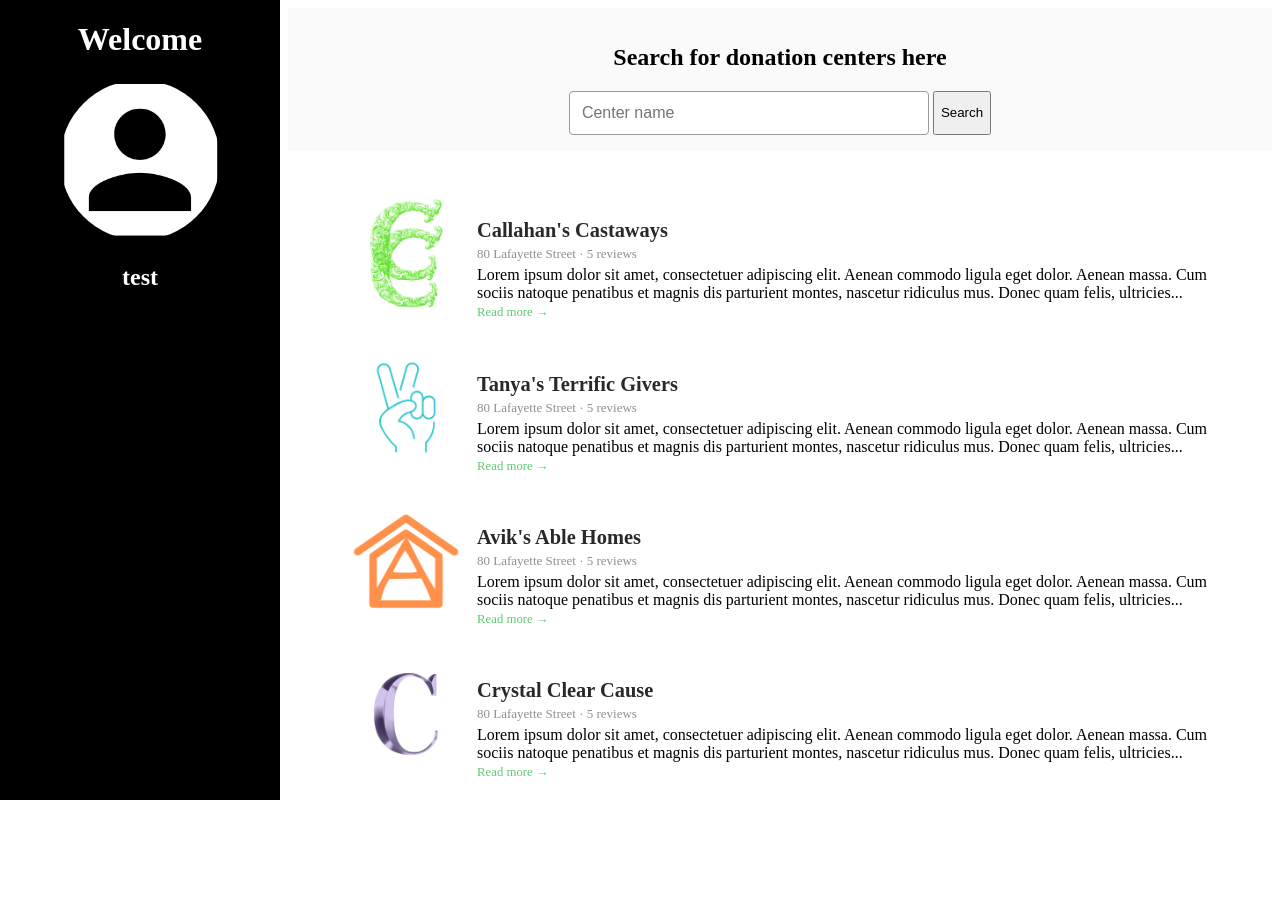
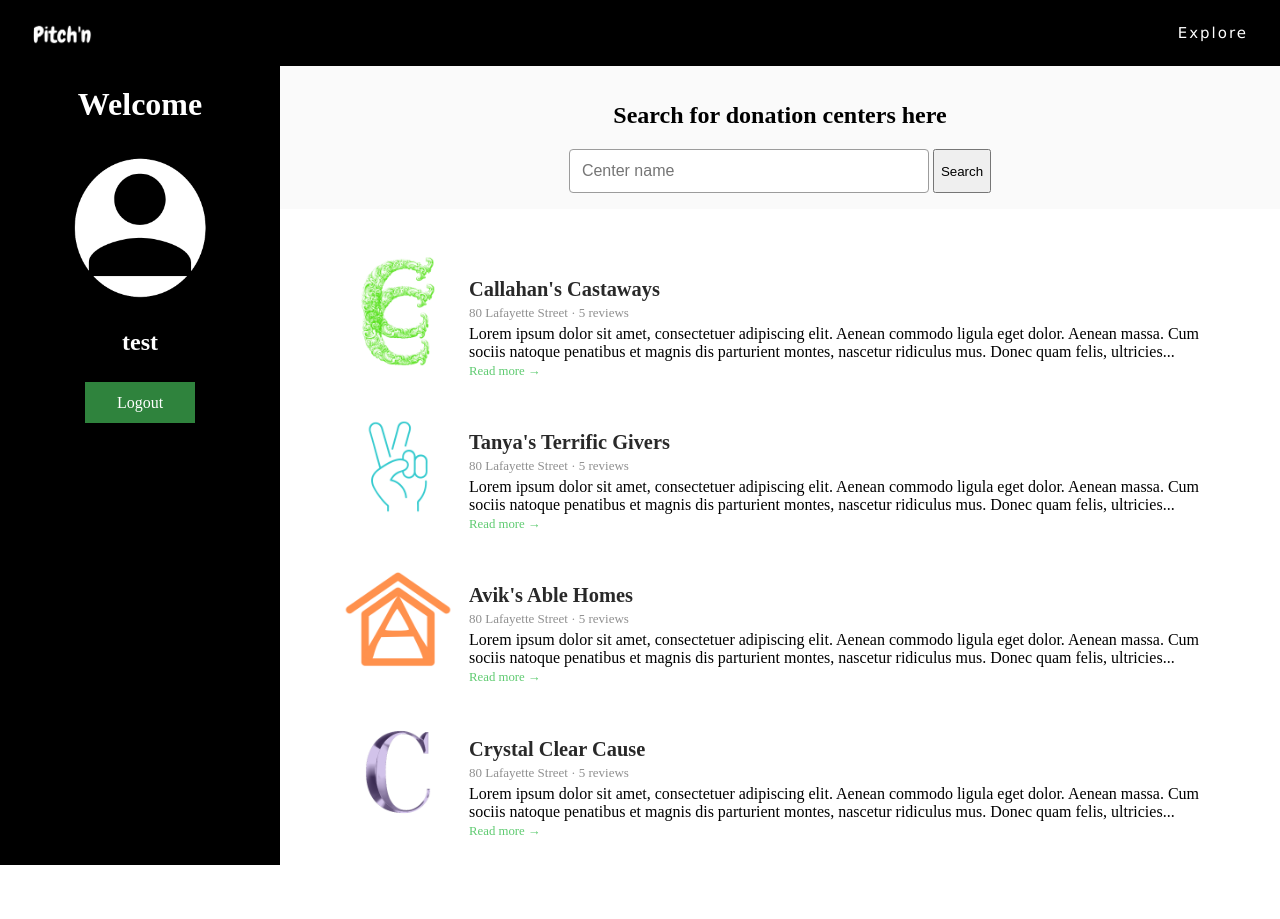
Before and after one commit to csongbird/Pitch-n, a Flask app: page /profile in a window 1280 px wide. Before the commit the page ends 800 px from the top, so only its background shows below. Run offline with Flask 2, Linux system fonts and the light colour scheme; a user stored in the database is signed in.

Commit message:
Added log-out functionality

```diff
--- a/source/app.py
+++ b/source/app.py
@@ -1,6 +1,7 @@
 from flask import Flask, Blueprint, render_template
 from flask import redirect, url_for, request, flash
 from .models import User, Organization
+from flask_login import logout_user
 from .maps import generate_map
 from .__init__ import database, create_app
 from .db import get_user, add_user, get_org, add_org
@@ -21,7 +22,6 @@
 @auth.route('/index.html')
 @app.route('/index.html')
 def login():
-    print("INDEX")
     logo = os.path.join(app.config['UPLOAD_FOLDER'], 'logo.png')
     background = os.path.join(app.config['UPLOAD_FOLDER'], 'background.png')
     return render_template('index.html', logo=logo, background=background)
@@ -75,17 +75,14 @@
 @app.route('/login', methods=['POST'])
 @auth.route('/login', methods=['POST'])
 def login_post():
-    print("TRYING TO LOG IN")
     name = request.form.get('uname')
     password = request.form.get('psw')
     remember = True if request.form.get('remember') else False
 
     log_in = get_user(name, name, password)
-    print(log_in)
     user = True
     if log_in[1] != 200:
         log_in = get_org(name, name, password, "", "")
-        print(log_in)
         user = False
     if log_in[1] != 200:
         flash('Please check your login details and try again.')
@@ -101,11 +98,12 @@
                    password,
                    remember)
         return redirect(url_for('main.profile'))
+
     Organization.login(log_in[0]['email'],
                        log_in[0]['username'],
                        password,
                        remember)
-    return redirect(url_for('main.organization'))
+    return redirect(url_for('main.organization', org_id=log_in[0]['org_id']))
 
 
 @auth.route("/explore.html")
@@ -119,4 +117,8 @@
 @app.route('/logout')
 @auth.route('/logout')
 def logout():
-    return 'Logout'
+    logout_user()
+    try:
+        return redirect(url_for('auth.login'))
+    except Exception:
+        return redirect(url_for('login'))
--- a/source/main.py
+++ b/source/main.py
@@ -1,6 +1,7 @@
-from flask import Blueprint, render_template
+from flask import Blueprint, request, render_template
 from flask_login import login_required, current_user
 from .app import app as flask_app
+from .models import Organization
 import os
 
 main = Blueprint('main', __name__)
@@ -11,19 +12,27 @@
 @main.route('/profile')
 @login_required
 def profile():
-    print("LOGGING IN USER")
+    logo = os.path.join(flask_app.config['UPLOAD_FOLDER'], 'logo.png')
     pic = os.path.join(flask_app.config['UPLOAD_FOLDER'], 'profilePic.png')
     center1 = os.path.join(flask_app.config['UPLOAD_FOLDER'], 'center1.png')
     center2 = os.path.join(flask_app.config['UPLOAD_FOLDER'], 'center2.png')
     center3 = os.path.join(flask_app.config['UPLOAD_FOLDER'], 'center3.png')
     center4 = os.path.join(flask_app.config['UPLOAD_FOLDER'], 'center4.png')
-    return render_template('profile.html', name=current_user.username,
-                           profilePic=pic, center1=center1, center2=center2,
+    return render_template('profile.html', logo=logo,
+                           name=current_user.username,
+                           profilePic=pic, center1=center1,
+                           center2=center2,
                            center3=center3, center4=center4)
 
 
 @main.route('/organization')
 @login_required
 def organization():
-    print("LOGGING IN ORG")
-    return render_template('organization.html', name=current_user.username)
+    logo = os.path.join(flask_app.config['UPLOAD_FOLDER'], 'logo.png')
+    pic = os.path.join(flask_app.config['UPLOAD_FOLDER'], 'profilePic.png')
+    org_id = request.args.get('org_id')
+    current_user = Organization.get_org_with_id(org_id)
+    return render_template('organization.html',
+                           name=current_user.username,
+                           logo=logo,
+                           pic=pic)
--- a/source/templates/index.html
+++ b/source/templates/index.html
@@ -26,10 +26,7 @@
             <div class = "nav">
             <li><a href="index.html"><img src = "{{ logo }}" alt = "Pitch'n" style="width: 60px;"> </a></li>
             <li style="float:right"><a href="explore.html">Explore</a></li>
-           <!-- <li style="float:right"><a href="charities.html">Charities</a></li>-->
-           <!-- <li style="float:right"> <a href="#" onclick="document.getElementById('id01').style.display='block'" style="width:auto;">Centers</a> </li>
-            <li style="float:right"><a href="donate.html">Donate</a></li>-->
-            </div>
+           </div>
         </ul>
         <img src = "{{ background }}" alt = "background" style = "width:100%; position:absolute;">
 
--- a/source/templates/profile.html
+++ b/source/templates/profile.html
@@ -1,6 +1,8 @@
 <!DOCTYPE html>
 <html>
     <head>
+        <meta name="viewport" content="width=device-width, initial-scale=1">
+        <link rel="stylesheet" href="{{ url_for('static', filename='styles/style.css') }}">
         <style>
             *, *::before, *::after {
                 box-sizing: border-box;
@@ -9,7 +11,7 @@
             header {
                 position: fixed;
                 left: 0;
-                top: 0;
+                top: 65px;
                 height: 100vh;
                 width: 280px;
                 background: #000000;
@@ -91,13 +93,29 @@
                 font-size: 0.8rem;
                 background-color: transparent;
             }
+            .logOut {
+                background-color: #2f833d;
+                border:none;
+                color:white;
+                text-decoration: none;
+                font-size: 16px;
+                padding: 12px 32px;
+            }
         </style>
     </head>
     <body>
+        <ul>
+            <div class = "nav">
+            <li><a href="index.html"><img src = "{{ logo }}" alt = "Pitch'n" style="width: 60px;"> </a></li>
+            <li style="float:right"><a href="explore.html">Explore</a></li>
+          </div>
+        </ul>
         <header class="header text-center">
             <h1>Welcome</h1>
-            <img src="{{ profilePic }}" style="border-radius: 100%; max-width: 160px;">
+            <img src="{{ profilePic }}" style="max-width: 160px;">
             <h2> {{ name }}</h2>
+            <br>
+            <a href="{{ url_for('logout') }}" class="logOut">Logout</a>
         </header>
         <div class="main-wrapper">
             <section class="search">
```
Also changed, not shown: source/templates/organization.html (+26 -1 lines), source/db.sqlite, source/static/images/profilePic.png.
